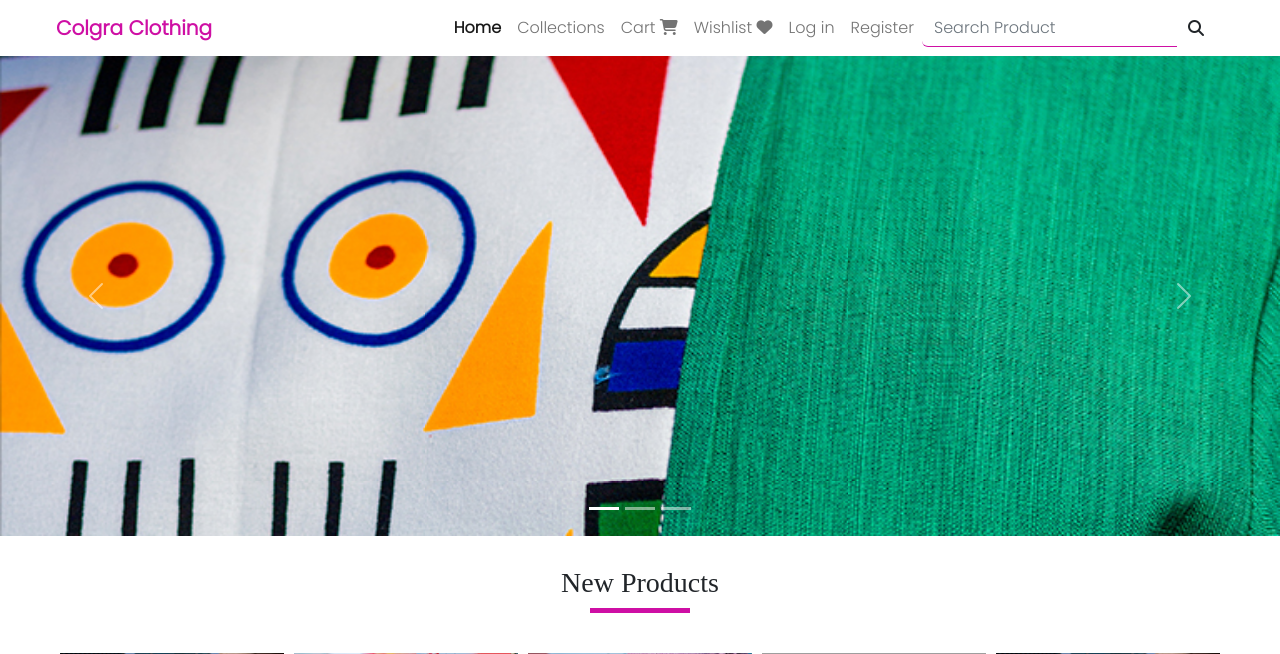
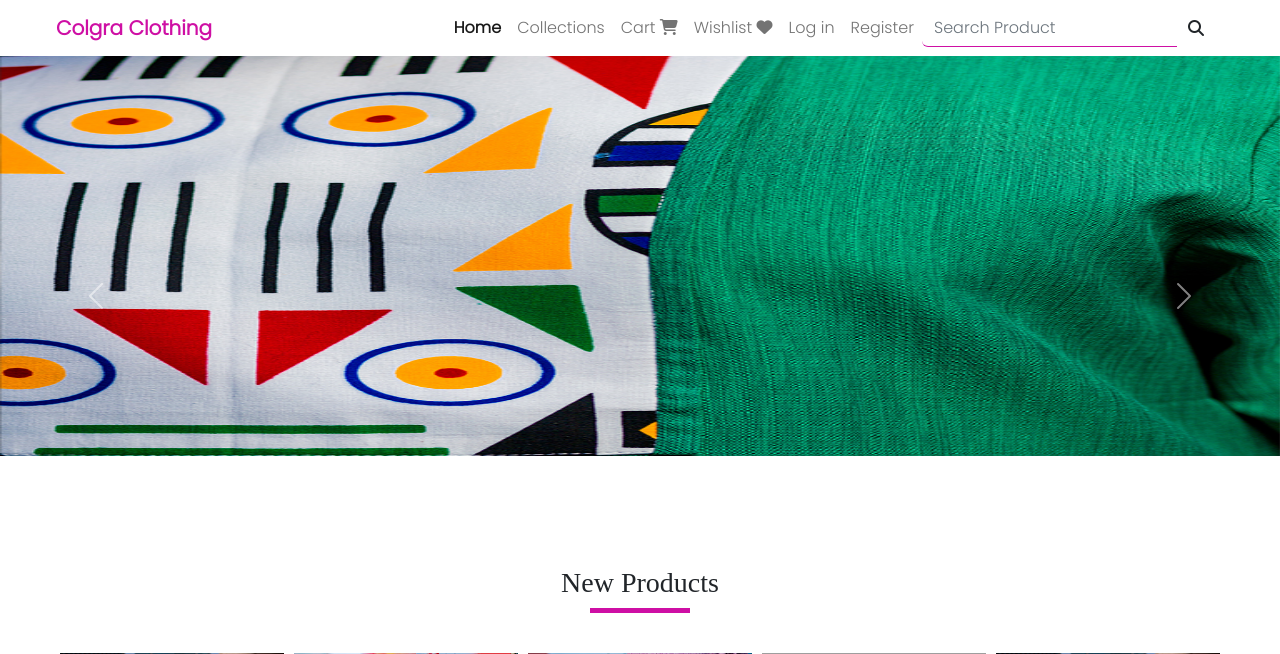
Before and after one commit to mikegyamfi/colgra-ecommerce, a Django app: page / in a window 1280 px wide. Shown: the top 654 px of the page. Run offline with Django 4.2, Linux system fonts and the light colour scheme; data comes from the database, SQL or seed files in the repository; data that the repository does not hold is empty; parts of the project's set-up code (start-up, migrations or seed data) failed here and were passed over; some libraries are stand-ins or nearby versions; some web fonts are replaced; grey boxes are pictures that could not be loaded.

Commit message:
changes to slider

```diff
--- a/store/templates/store/inc/slider.html
+++ b/store/templates/store/inc/slider.html
@@ -7,7 +7,7 @@
     </div>
     <div class="carousel-inner">
       <div style="height: 60vh;" class="carousel-item active">
-        <img src="{% static 'images/site_images/web11.jpg' %}" class="d-block w-100" alt="...">
+        <img style="height:400px;" src="{% static 'images/site_images/web11.jpg' %}" class="d-block w-100" alt="...">
       </div>
       <div style="height: 60vh;" class="carousel-item">
         <img style="height:400px;" src="{% static 'images/site_images/web7.jpg' %}" class="d-block w-100" alt="...">
```
